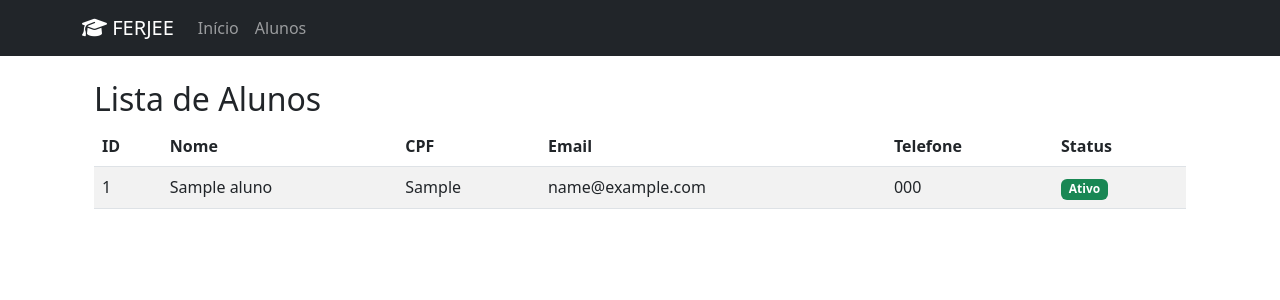
After one commit to oDevFred/ferjee_management, a Flask app: page /alunos in a window 1280 px wide. The commit adds this page. Shown: the top 300 px of the page. Run offline with Flask 3, Linux system fonts and the light colour scheme; tables that the repository leaves empty hold one stand-in row (values such as "Sample post").

Commit message:
feat: criar modelo de aluno e rotas básicas

```diff
--- a/app/routes.py
+++ b/app/routes.py
@@ -1,4 +1,6 @@
 from flask import Blueprint, render_template
+from .models import Aluno
+from . import db
 
 bp = Blueprint('main', __name__)
 
@@ -9,3 +11,8 @@ def index():
 @bp.route('/health')
 def health_check():
     return {'status': 'ok', 'message': 'Sistema operacional'}
+
+@bp.route('/alunos')
+def listar_alunos():
+    alunos = Aluno.query.all()
+    return render_template('alunos/listar.html', alunos=alunos)
--- /dev/null
+++ b/app/templates/alunos/listar.html
@@ -0,0 +1,46 @@
+{% extends "base.html" %}
+
+{% block title %}Listar Alunos - FERJEE{% endblock %}
+
+{% block content %}
+<div class="container mt-4">
+    <h2>Lista de Alunos</h2>
+
+    {% if alunos %}
+        <table class="table table-striped">
+            <thead>
+                <tr>
+                    <th>ID</th>
+                    <th>Nome</th>
+                    <th>CPF</th>
+                    <th>Email</th>
+                    <th>Telefone</th>
+                    <th>Status</th>
+                </tr>
+            </thead>
+            <tbody>
+                {% for aluno in alunos %}
+                <tr>
+                    <td>{{ aluno.id }}</td>
+                    <td>{{ aluno.nome }}</td>
+                    <td>{{ aluno.cpf }}</td>
+                    <td>{{ aluno.email }}</td>
+                    <td>{{ aluno.telefone }}</td>
+                    <td>
+                        {% if aluno.ativo %}
+                            <span class="badge bg-success">Ativo</span>
+                        {% else %}
+                            <span class="badge bg-danger">Inativo</span>
+                        {% endif %}
+                    </td>
+                </tr>
+                {% endfor %}
+            </tbody>
+        </table>
+    {% else %}
+        <div class="alert alert-info">
+            Nenhum aluno cadastrado no sistema.
+        </div>
+    {% endif %}
+</div>
+{% endblock %}
--- /dev/null
+++ b/app/templates/base.html
@@ -0,0 +1,35 @@
+<!DOCTYPE html>
+<html lang="pt-br">
+<head>
+    <meta charset="UTF-8">
+    <meta name="viewport" content="width=device-width, initial-scale=1.0">
+    <title>{% block title %}FERJEE - Sistema de Gestão de Alunos{% endblock %}</title>
+    <link href="https://cdn.jsdelivr.net/npm/bootstrap@5.3.0/dist/css/bootstrap.min.css" rel="stylesheet">
+    <link rel="stylesheet" href="https://cdnjs.cloudflare.com/ajax/libs/font-awesome/6.4.0/css/all.min.css">
+</head>
+<body>
+    <nav class="navbar navbar-expand-lg navbar-dark bg-dark">
+        <div class="container">
+            <a class="navbar-brand" href="{{ url_for('main.index') }}">
+                <i class="fas fa-graduation-cap"></i> FERJEE
+            </a>
+            <div class="collapse navbar-collapse">
+                <ul class="navbar-nav">
+                    <li class="nav-item">
+                        <a class="nav-link" href="{{ url_for('main.index') }}">Início</a>
+                    </li>
+                    <li class="nav-item">
+                        <a class="nav-link" href="{{ url_for('main.listar_alunos') }}">Alunos</a>
+                    </li>
+                </ul>
+            </div>
+        </div>
+    </nav>
+
+    <div class="container mt-4">
+        {% block content %}{% endblock %}
+    </div>
+
+    <script src="https://cdn.jsdelivr.net/npm/bootstrap@5.3.0/dist/js/bootstrap.bundle.min.js"></script>
+</body>
+</html>
```
Also changed, not shown: app/__init__.py (+5 -3 lines), app/models.py (+23 -2 lines), app/templates/index.html (+13 -35 lines).
